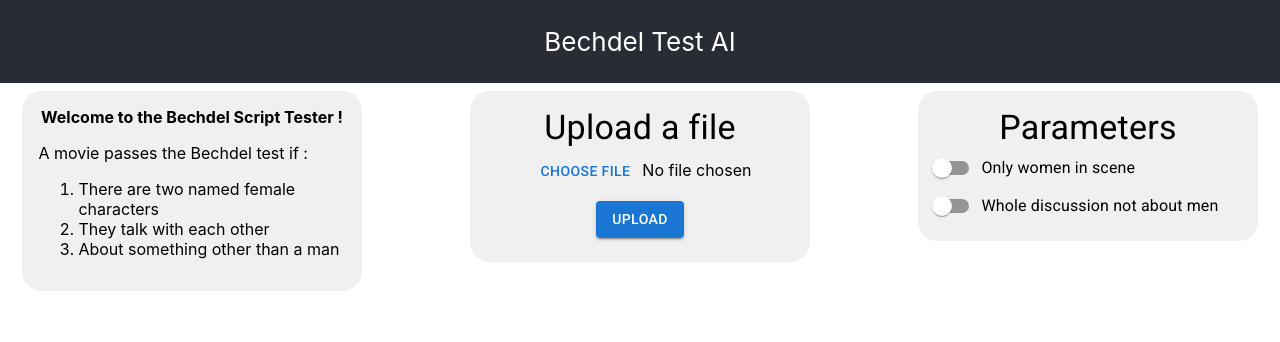
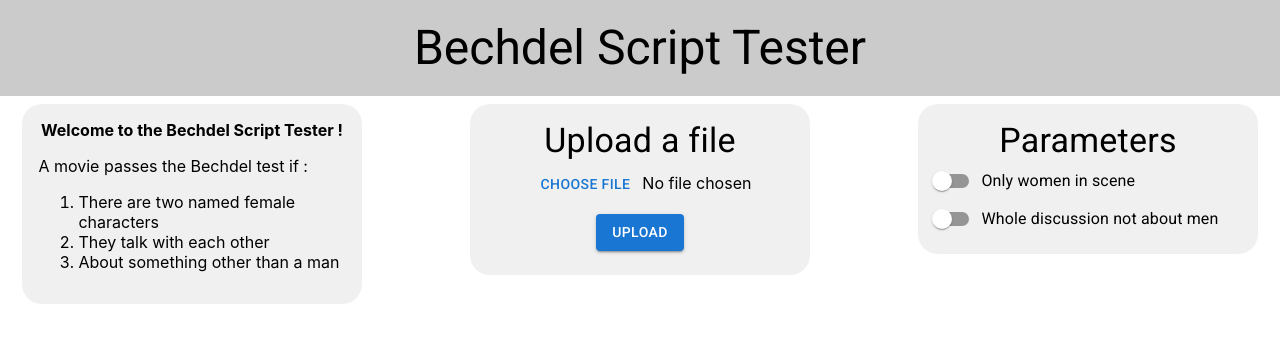
Before and after one commit to bechdelscript/bechdelscript, a React (Create React App) app in the folder my-app/: page / in a window 1280 px wide. Shown: the top 342 px of the page. Built offline with nearby package versions, Linux system fonts and the light colour scheme.

Commit message:
reorganized css file

```diff
--- a/my-app/src/App.css
+++ b/my-app/src/App.css
@@ -1,3 +1,8 @@
+:root {
+  --header: #cbcbcb;
+  --areas-bg: #f0f0f0;
+}
+
 .App {
   text-align: center;
 }
@@ -14,14 +19,14 @@
 }
 
 .App-header {
-  background-color: #282c34;
+  background-color: var(--header);
   min-height: 10vh;
   display: flex;
   flex-direction: column;
   align-items: center;
   justify-content: center;
   font-size: calc(10px + 2vmin);
-  color: white;
+  color: black;
 }
 
 .App-link {
@@ -38,28 +43,28 @@
   }
 }
 
-.characters-area-container {
-  background: #f0f0f0;
-  border-radius: 25px;
+.explanation-area-container {
+  background: var(--areas-bg);
+  border-radius: 20px;
   float: none;
   margin: 2% auto;
   padding: 1em;
   position: relative;
-  width: 70%;
+  width: 80%;
 }
 
-.results-area-container {
-  background: #f0f0f0;
-  border-radius: 25px;
+.uploader-area-container {
+  background: var(--areas-bg);
+  border-radius: 20px;
   float: none;
   margin: 2% auto;
   padding: 1em;
   position: relative;
-  width: 70%;
+  width: 80%;
 }
 
 .parameters-area-container {
-  background: #f0f0f0;
+  background: var(--areas-bg);
   border-radius: 20px;
   float: none;
   margin: 2% auto;
@@ -69,7 +74,7 @@
 }
 
 .score-layout {
-  background: #A9A9A9;
+  background: var(--areas-bg);
   border-radius: 25px;
   float: none;
   margin: 2% auto;
@@ -78,24 +83,24 @@
   width: 25%;
 }
 
-.uploader-area-container {
-  background: #f0f0f0;
-  border-radius: 20px;
+.results-area-container {
+  background: var(--areas-bg);
+  border-radius: 25px;
   float: none;
   margin: 2% auto;
   padding: 1em;
   position: relative;
-  width: 80%;
+  width: 70%;
 }
 
-.explanation-area-container {
-  background: #f0f0f0;
-  border-radius: 20px;
+.characters-area-container {
+  background: var(--areas-bg);
+  border-radius: 25px;
   float: none;
   margin: 2% auto;
   padding: 1em;
   position: relative;
-  width: 80%;
+  width: 70%;
 }
 
 .spinner {
@@ -109,3 +114,7 @@
 .left-align-text {
   text-align: left;
 }
+
+.padding-20px {
+  padding: 20px;
+}
--- a/my-app/src/App.js
+++ b/my-app/src/App.js
@@ -6,7 +6,8 @@ import Parameters from './components/parameters';
 import Results from "./components/results";
 import Explanation from './components/explanations';
 
-import { Grid } from '@mui/material';
+import { Typography, Grid } from '@mui/material';
+
 
 class App extends React.Component {
 
@@ -137,9 +138,7 @@ class App extends React.Component {
         return (
             <div className="App">
                 <header className="App-header">
-                    <p>
-                        Bechdel Test AI
-                    </p>
+                    <Typography variant='h3' className='padding-20px'>Bechdel Script Tester</Typography>
                 </header>
                 <Grid container spacing={8}>
                     <Grid item xs={4}>
```
